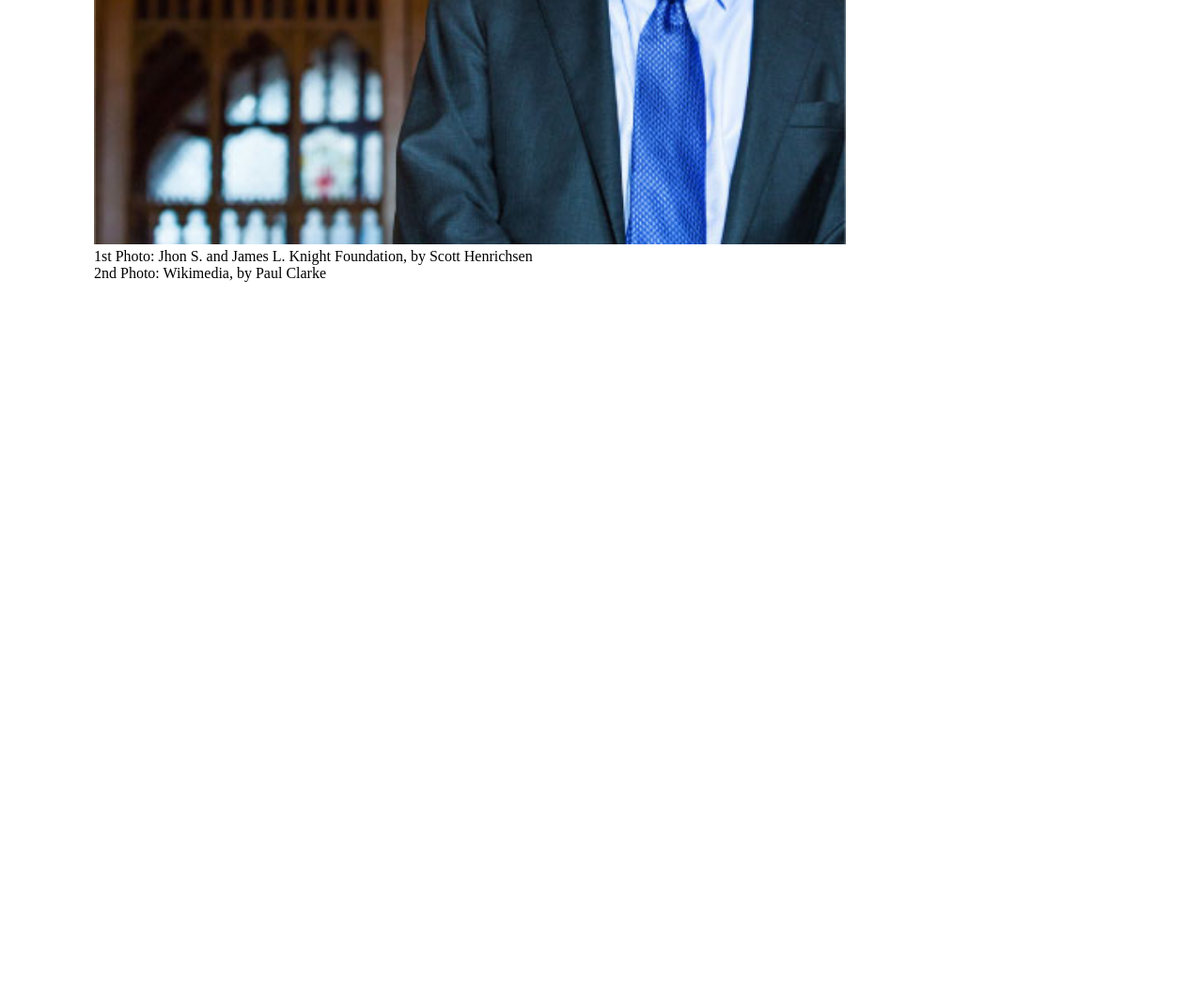
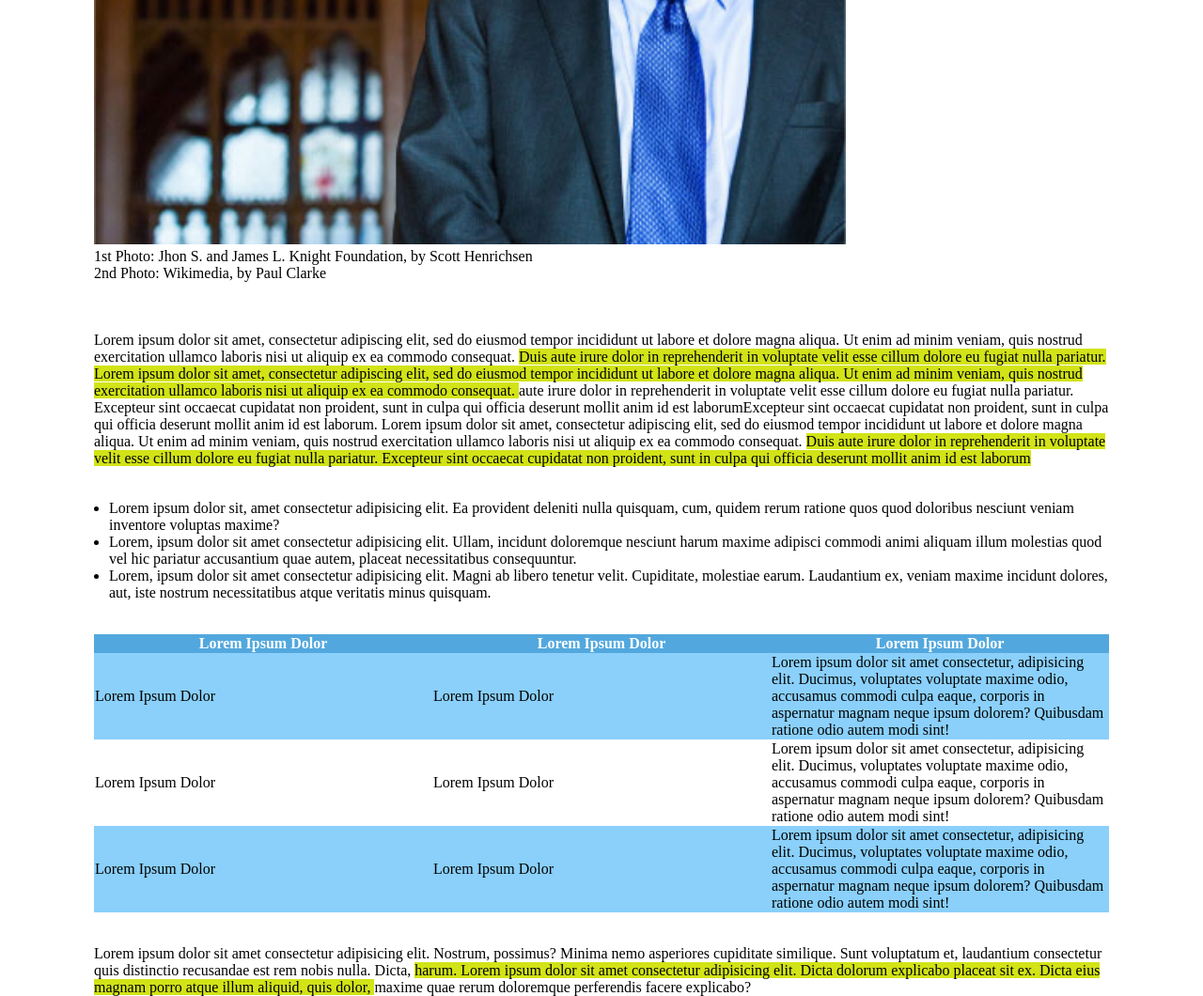
Before and after one commit to feffe17/html-css-booleaner, a plain HTML site: page index.html in a window 1280 px wide. Shown: the part 1297-2357 px from the top of the page at 94% size. Before the commit the page ends 1597 px from the top, so only its background shows below. Drawn offline with Linux system fonts and the light colour scheme.

Commit message:
sezione paragrafi

```diff
--- a/index.html
+++ b/index.html
@@ -23,10 +23,54 @@
             <img src="./img/tim-2.jpg" width="800px" alt="Paul Clarke">
             <span class="pic-desc">1st Photo: Jhon S. and James L. Knight Foundation, by Scott Henrichsen</span>
             <span class="pic-desc">2nd Photo: Wikimedia, by Paul Clarke</span>
+            <br>
         </section>
         <!-- paragrafi notizie -->
         <section>
+            <p class="paragrafi">
+                Lorem ipsum dolor sit amet, consectetur adipiscing elit, sed do eiusmod tempor incididunt ut labore et dolore magna aliqua. Ut enim ad minim veniam, quis nostrud exercitation ullamco laboris nisi ut aliquip ex ea commodo consequat. <span>Duis aute irure dolor in reprehenderit in voluptate velit esse cillum dolore eu fugiat nulla pariatur. Lorem ipsum dolor sit amet, consectetur adipiscing elit, sed do eiusmod tempor incididunt ut labore et dolore magna aliqua. Ut enim ad minim veniam, quis nostrud exercitation ullamco laboris nisi ut aliquip ex ea commodo consequat. </span> aute irure dolor in reprehenderit in voluptate velit esse cillum dolore eu fugiat nulla pariatur. Excepteur sint occaecat cupidatat non proident, sunt in culpa qui officia deserunt mollit anim id est laborumExcepteur sint occaecat cupidatat non proident, sunt in culpa qui officia deserunt mollit anim id est laborum. Lorem ipsum dolor sit amet, consectetur adipiscing elit, sed do eiusmod tempor incididunt ut labore et dolore magna aliqua. Ut enim ad minim veniam, quis nostrud exercitation ullamco laboris nisi ut aliquip ex ea commodo consequat. <span>Duis aute irure dolor in reprehenderit in voluptate velit esse cillum dolore eu fugiat nulla pariatur. Excepteur sint occaecat cupidatat non proident, sunt in culpa qui officia deserunt mollit anim id est laborum</span>
+            </p>
+
+            <p class="paragrafi">
+                <ul class="ulist">
+                    <li>Lorem ipsum dolor sit, amet consectetur adipisicing elit. Ea provident deleniti nulla quisquam, cum, quidem rerum ratione quos quod doloribus nesciunt veniam inventore voluptas maxime? </li>
+                    <li>Lorem, ipsum dolor sit amet consectetur adipisicing elit. Ullam, incidunt doloremque nesciunt harum maxime adipisci commodi animi aliquam illum molestias quod vel hic pariatur accusantium quae autem, placeat necessitatibus consequuntur.</li>
+                    <li>Lorem, ipsum dolor sit amet consectetur adipisicing elit. Magni ab libero tenetur velit. Cupiditate, molestiae earum. Laudantium ex, veniam maxime incidunt dolores, aut, iste nostrum necessitatibus atque veritatis minus quisquam.</li>
+                </ul>
+            </p>
+
+            <p class="paragrafi">
+                <table>
+                    <thead>
+                        <tr>
+                            <th>Lorem Ipsum Dolor</th>
+                            <th>Lorem Ipsum Dolor</th>
+                            <th>Lorem Ipsum Dolor</th>
+                        </tr>
+                    </thead>
+                    <tbody>
+                        <tr>
+                            <td>Lorem Ipsum Dolor</td>
+                            <td>Lorem Ipsum Dolor</td>
+                            <td>Lorem ipsum dolor sit amet consectetur, adipisicing elit. Ducimus, voluptates voluptate maxime odio, accusamus commodi culpa eaque, corporis in aspernatur magnam neque ipsum dolorem? Quibusdam ratione odio autem modi sint!</td>
+                        </tr>
+                        <tr>
+                            <td>Lorem Ipsum Dolor</td>
+                            <td>Lorem Ipsum Dolor</td>
+                            <td>Lorem ipsum dolor sit amet consectetur, adipisicing elit. Ducimus, voluptates voluptate maxime odio, accusamus commodi culpa eaque, corporis in aspernatur magnam neque ipsum dolorem? Quibusdam ratione odio autem modi sint!</td>
+                        </tr>
+                        <tr>
+                            <td>Lorem Ipsum Dolor</td>
+                            <td>Lorem Ipsum Dolor</td>
+                            <td>Lorem ipsum dolor sit amet consectetur, adipisicing elit. Ducimus, voluptates voluptate maxime odio, accusamus commodi culpa eaque, corporis in aspernatur magnam neque ipsum dolorem? Quibusdam ratione odio autem modi sint!</td>
+                        </tr>
+                    </tbody>
+                </table>
+            </p>
+
+            <p class="paragrafi">Lorem ipsum dolor sit amet consectetur adipisicing elit. Nostrum, possimus? Minima nemo asperiores cupiditate similique. Sunt voluptatum et, laudantium consectetur quis distinctio recusandae est rem nobis nulla. Dicta, <span>harum. Lorem ipsum dolor sit amet consectetur adipisicing elit. Dicta dolorum explicabo placeat sit ex. Dicta eius magnam porro atque illum aliquid, quis dolor, </span> maxime quae rerum doloremque perferendis facere explicabo?</p>
         </section>
+
         <!-- foto AD -->
         <section>
         </section>
--- a/style.css
+++ b/style.css
@@ -60,3 +60,36 @@ h6 > span{
 .pic-desc{
     display: block;
 }
+
+/* sezione paragrafi */
+
+.paragrafi{
+    margin-top: 35px;
+}
+
+p > span{
+    background-color: var(--mark);
+}
+
+.ulist{
+    padding-inline-start:1em;
+}
+
+table{
+    width: 100%;
+    table-layout: fixed;
+    border-collapse: collapse;
+}
+
+thead{
+    color: white;
+    background-color: var(--primary);
+}
+
+tbody tr:first-child{
+    background-color: var(--secondary);
+}
+
+tbody tr:nth-child(3){
+    background-color: var(--secondary);
+}
```
